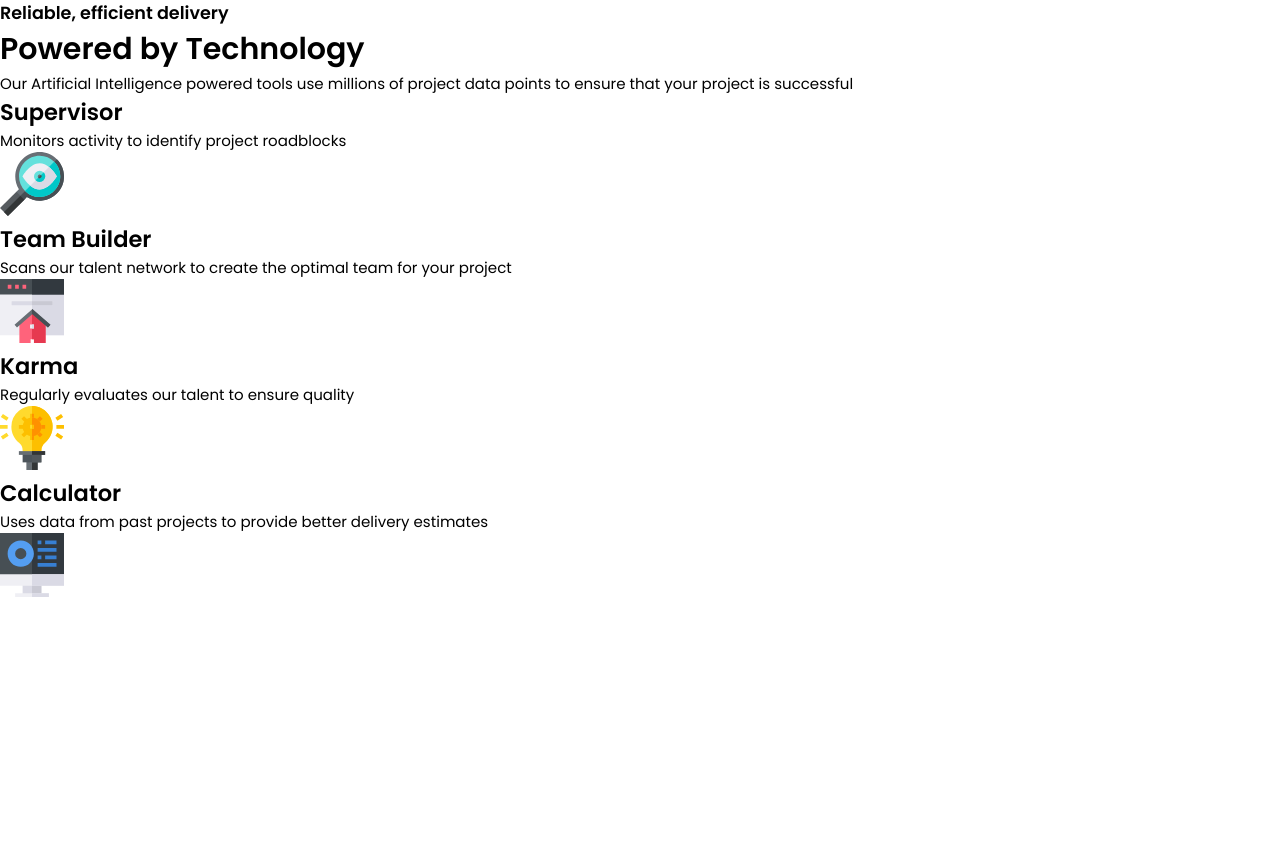
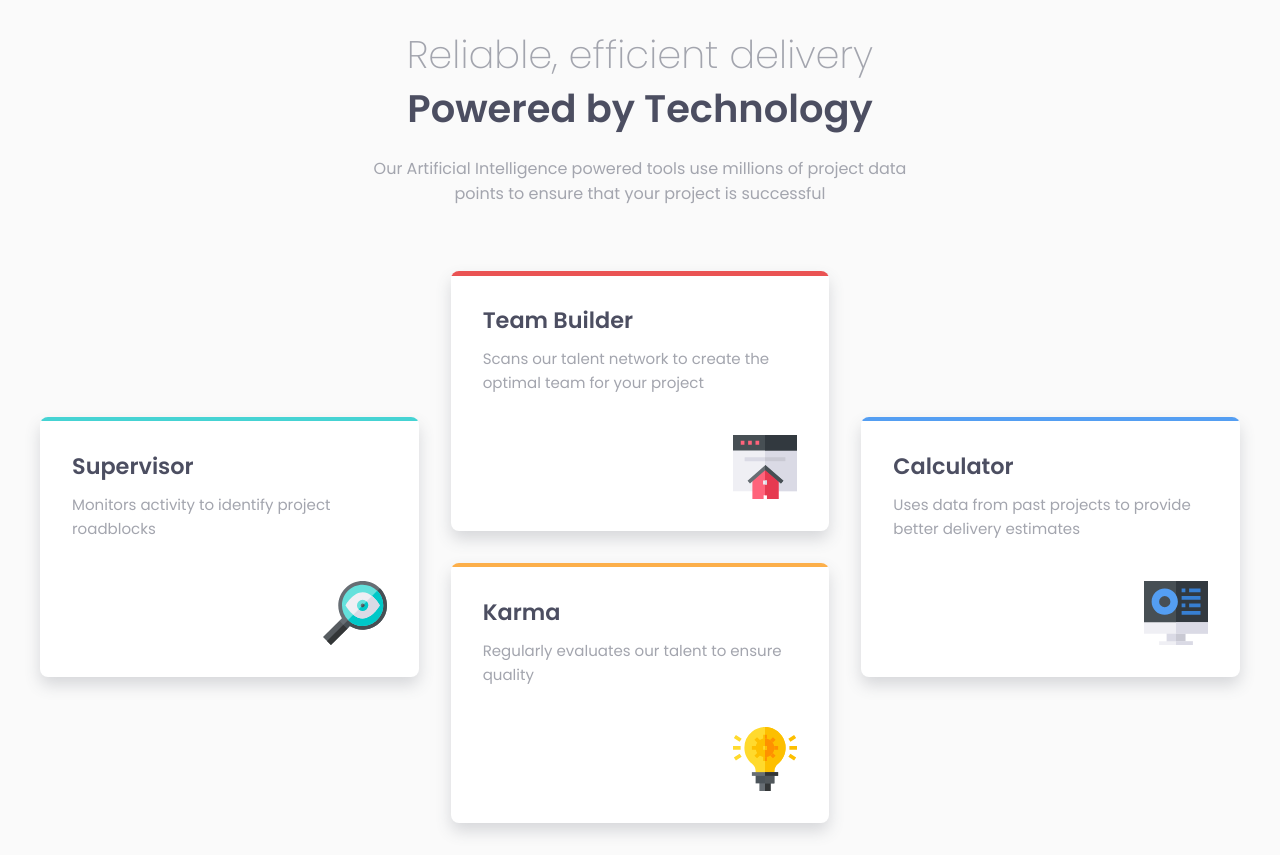
Before and after one commit to KristinaRadosavljevic/four-card-feature-section, a website: page index.html in a window 1280 px wide. Before the commit the page ends 800 px from the top, so only its background shows below. Drawn offline with Linux system fonts and the light colour scheme.

Commit message:
Styled the desktop version.

```diff
--- a/scss/styles.scss
+++ b/scss/styles.scss
@@ -8,6 +8,15 @@ $blue: hsl(212, 86%, 64%);
 $very-dark-blue: hsl(234, 12%, 34%);
 $grayish-blue: hsl(229, 6%, 66%);
 $very-light-gray: hsl(0, 0%, 98%);
+
+// Mixins
+@mixin card($area, $color) {
+  grid-area: $area;
+
+  &::before {
+    background-color: $color;
+  }
+}
 
 // Global resets
 *,
@@ -21,4 +30,101 @@ $very-light-gray: hsl(0, 0%, 98%);
 body {
   font-size: 0.94rem;
   font-family: "Poppins", sans-serif;
+  line-height: 1.6;
+  color: $grayish-blue;
+  background-color: $very-light-gray;
+  min-height: 100vh;
+  padding: 2rem;
+  display: grid;
+  place-content: center;
 }
+
+main {
+  max-width: 75rem;
+  display: flex;
+  flex-direction: column;
+  align-items: center;
+
+  h3 {
+    font-size: 2.4rem;
+    font-weight: 200;
+    line-height: 1.2;
+  }
+
+  h1 {
+    font-size: 2.4rem;
+    font-weight: 600;
+    color: $very-dark-blue;
+    margin-bottom: 1rem;
+  }
+
+  .intro {
+    max-width: 35rem;
+    text-align: center;
+    font-size: 1rem;
+    margin-bottom: 4rem;
+  }
+
+  .container {
+    display: grid;
+    grid-template-columns: repeat(3, 1fr);
+    grid-template-rows: repeat(4, 1fr);
+    grid-template-areas:
+      ". team-builder ."
+      "supervisor team-builder calculator"
+      "supervisor karma calculator"
+      ". karma .";
+    gap: 2rem;
+
+    article {
+      background-color: hsl(0, 0%, 100%);
+      box-shadow: 0 0.5rem 1rem hsla(234, 12%, 34%, 0.2);
+      border-radius: 0.5rem;
+      overflow: hidden;
+      padding: 2rem;
+      position: relative;
+
+      h2 {
+        font-size: 1.4rem;
+        color: $very-dark-blue;
+        margin-bottom: 0.5rem;
+      }
+
+      p {
+        margin-bottom: 2.5rem;
+      }
+
+      img {
+        display: block;
+        margin-left: auto;
+      }
+
+      &::before {
+        content: "";
+        display: block;
+        position: absolute;
+        top: 0;
+        left: 0;
+        width: 100%;
+        height: 0.3rem;
+      }
+
+      //   Styling the individual cards
+      &.supervisor {
+        @include card(supervisor, $cyan);
+      }
+
+      &.team-builder {
+        @include card(team-builder, $red);
+      }
+
+      &.karma {
+        @include card(karma, $orange);
+      }
+
+      &.calculator {
+        @include card(calculator, $blue);
+      }
+    }
+  }
+}
```
Also changed, not shown: css/styles.css.
